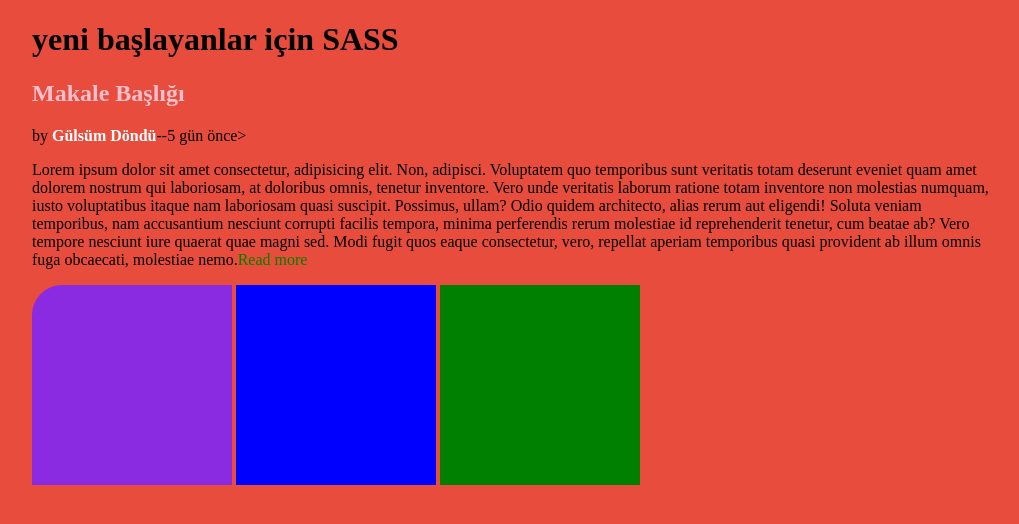
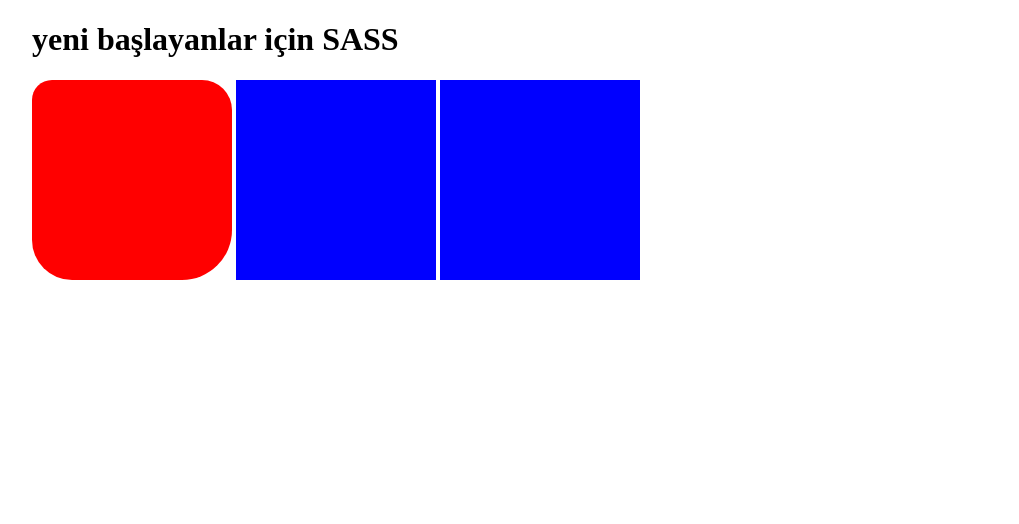
Before and after one commit to Glsmdnd/sass_egitim, a plain HTML site: page index.html in a window 1280 px wide. Shown: the whole page, without its empty margins (128-1147 px from the left). Drawn offline with Linux system fonts and the light colour scheme.

Commit message:
dal-1 değişim

```diff
--- a/index.html
+++ b/index.html
@@ -9,17 +9,7 @@
 </head>
 <body>
     <h1>yeni başlayanlar için SASS</h1>
-    <section>
-        <article>
-            <h2 class="article_title">Makale Başlığı</h2>
-            <p>by <span class="article_author">Gülsüm Döndü</span>--5 gün önce></p>
-            <p class="article_body">Lorem ipsum dolor sit amet consectetur, adipisicing elit. Non,
-                adipisci. Voluptatem quo temporibus sunt veritatis totam deserunt eveniet quam amet
-                 dolorem nostrum qui laboriosam, at doloribus omnis, tenetur inventore. Vero unde veritatis laborum ratione totam inventore non molestias numquam, iusto voluptatibus itaque nam laboriosam quasi suscipit. Possimus, ullam? Odio quidem architecto, alias rerum aut eligendi! Soluta veniam temporibus, nam accusantium nesciunt corrupti facilis tempora, minima perferendis rerum molestiae id reprehenderit tenetur, cum beatae ab? Vero tempore nesciunt iure quaerat quae magni sed. Modi fugit quos eaque consectetur, vero, repellat aperiam temporibus quasi provident
-                ab illum omnis fuga obcaecati, molestiae nemo.<a href="#">Read more</a>
-            </p>
-        </article>
-    </section>
+
     <div class="box1"></div>
     <div class="box2"></div>
     <div class="box3"></div>
--- a/main.scss
+++ b/main.scss
@@ -1,37 +1,15 @@
-$background-color:#e74c3c;
-$secondary-color:white;
-$font-size:px;
+@mixin border-generator($top-left, $top-right, $bottom-left, $bottom-right){
+    border-top-left-radius:$top-left;
+    border-top-right-radius: $top-right;
+    border-bottom-left-radius: $bottom-left;
+    border-bottom-right-radius: $bottom-right;
+}
 body{
     width: 960px;
     margin: 0 auto ;
-    background: $background-color;
-}
-section{
-    article{
-        .article_title{
-            font-size:$font-size;
-            color: pink;
-        }
-        p{
-            .article_author{
-                font-weight: bold;
-                color:$secondary-color;
-            }
-
-        }
-        .article_body{
-            a{
-                color:green;
-                text-decoration: none;
-                &:hover{
-                    color:$secondary-color;
-                    text-decoration: underline;
-                }
-            }
-        }
-    }
 
 }
+
 .box{
     width: 200px;
     height: 200px;
@@ -40,8 +18,10 @@ section{
 }
 .box1{
     @extend .box;
-    background: blueviolet;
-    border-top-left-radius: 30px;
+    background:red;
+    @include border-generator(20px, 30px, 40px, 50px)
+
+
 }
 .box2{
     @extend .box;
@@ -49,5 +29,4 @@ section{
 }
 .box3{
     @extend .box;
-    background:green;
 }
```
Also changed, not shown: main.css, 1 other file.
